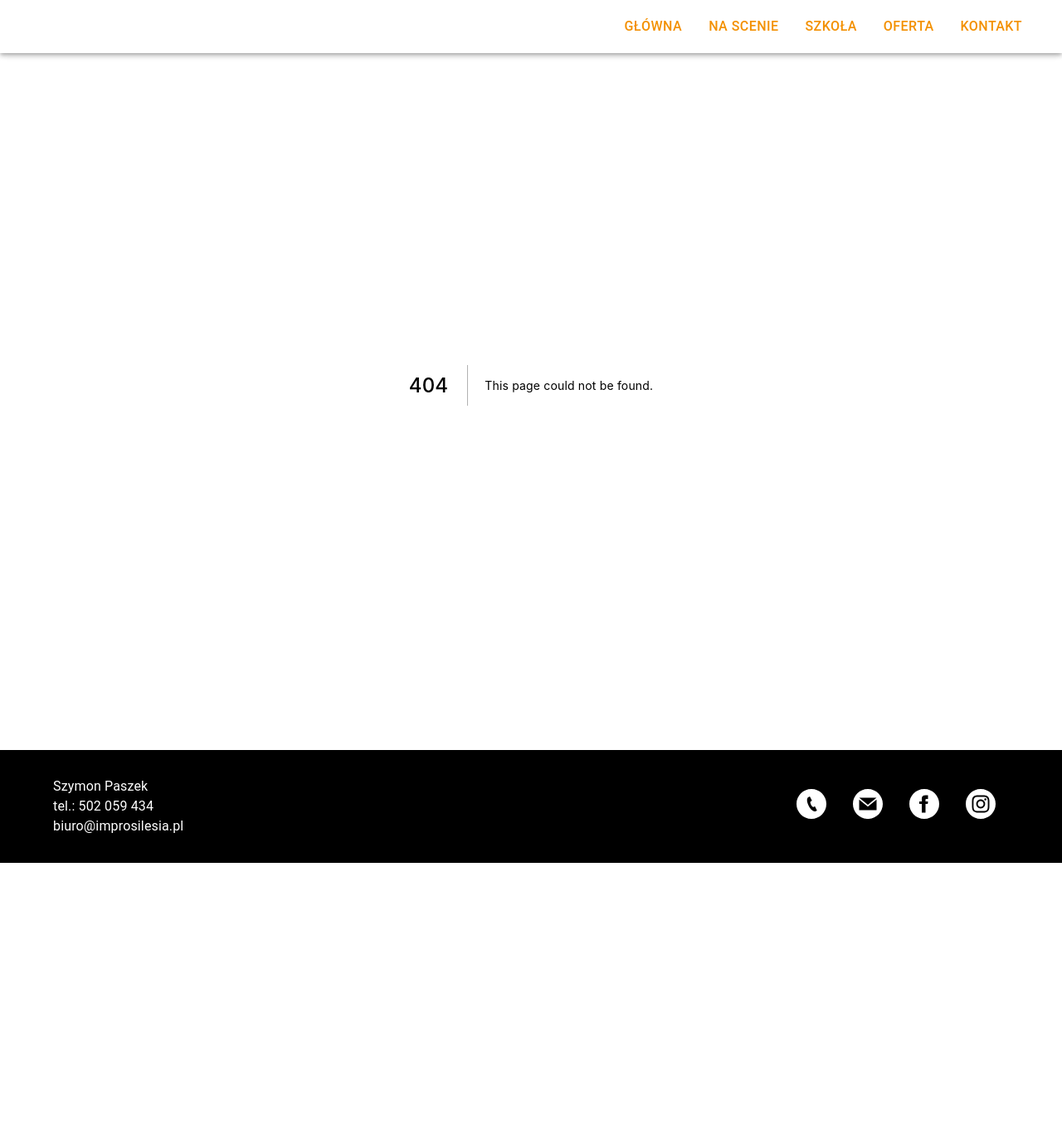
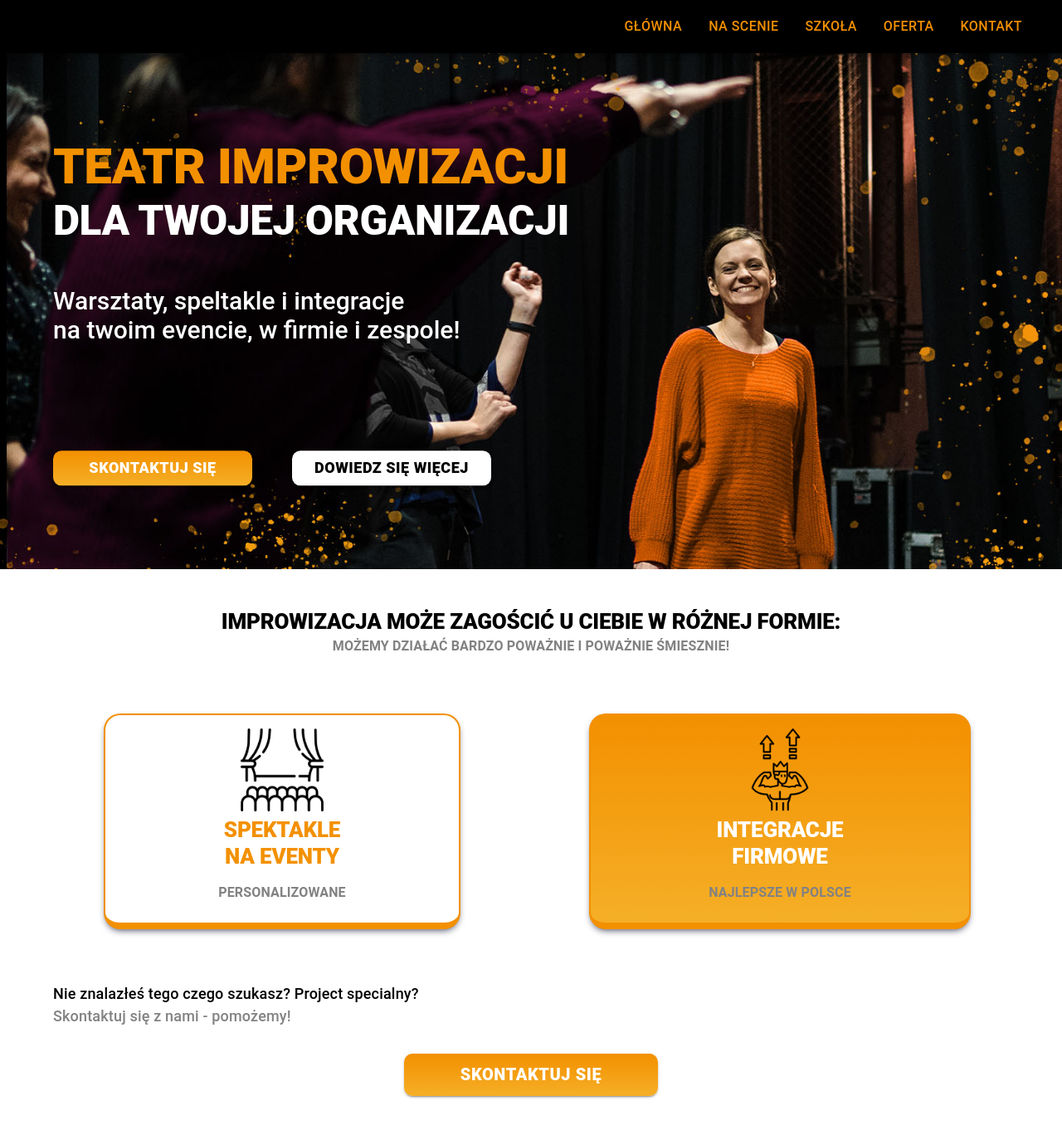
Before and after one commit to kalniei/impro-silesia, a Next.js app: page /impro_dla_firm in a window 1280 px wide. Before the commit this address had no page. Shown: the top 1362 px of the page at 83% size. Before the commit the page ends 1040 px from the top, so only its background shows below. Built offline with nearby package versions, Linux system fonts and the light colour scheme.

Commit message:
Impro dla firm

```diff
--- a/components/business/BusinessMain.tsx
+++ b/components/business/BusinessMain.tsx
@@ -1,14 +1,45 @@
 import { Grid } from '@mui/material';
+import { useRef, useState } from 'react';
+import { IBannerObj } from '../../ts/interfaces';
+import BannerComponent from '../common/BannerComponent';
+import ContactMain from '../contact/ContactMain';
 import OfferComponent from './OfferComponent';
 
+const bannerObj: IBannerObj = {
+  mainHeader: 'Teatr Improwizacji',
+  secondaryHeader: 'dla twojej organizacji',
+  secondaryHeaderFont: { xs: 23, sm: 31.5, md: 41, lg: 49.5 },
+  bodyText: 'Warsztaty, speltakle i integracje <br /> na twoim evencie, w firmie i zespole!',
+  imgPath: 'tytułowaOferta.jpg',
+  orangeButtonName: 'Skontaktuj się',
+  whiteButtonName: 'Dowiedz się więcej'
+};
+
 const BusinessMain = (): JSX.Element => {
+  const [contactRef, setContactRef] = useState<any>(null);
+  const bottomRef = useRef<HTMLImageElement>(null);
+
+  const scrollToContact = () => {
+    if (!contactRef) return;
+    window.scrollTo({ behavior: 'smooth', top: contactRef.current?.offsetTop });
+  };
+
+  const scrollToBottom = () => {
+    if (!bottomRef) return;
+    window.scrollTo({ behavior: 'smooth', top: bottomRef.current?.offsetTop });
+  };
+
   return (
     <Grid container>
-      <OfferComponent
-        scrollToContact={() => {
-          return;
-        }}
+      <BannerComponent
+        bannerObj={bannerObj}
+        orangeButtonAction={scrollToContact}
+        whiteButtonAction={scrollToBottom}
       />
+      <Grid ref={bottomRef} container item>
+        <OfferComponent scrollToContact={scrollToContact} />
+      </Grid>
+      <ContactMain setMyRef={setContactRef} />
     </Grid>
   );
 };
--- a/components/business/OfferComponent.tsx
+++ b/components/business/OfferComponent.tsx
@@ -1,4 +1,5 @@
 import { Grid, Box, Typography, Button } from '@mui/material';
+import Colors from '../../helpers/Colors';
 import { IActionObj } from '../../ts/interfaces';
 import ActionElements from '../common/ActionElements';
 
@@ -7,23 +8,26 @@
 }
 
 const benefitsArr: IActionObj[] = [
+  // {
+  //   imgName: 'friend',
+  //   mainText: 'szkolenia <br /> dla firm',
+  //   secondaryText: 'improwizacja stosowana',
+  //   actionPath: '/szkolenia_impro',
+  //   isOrange: true
+  // },
   {
-    imgName: 'friend',
-    text: 'integracje',
-    actionText: 'dowiedź się wiecej...',
-    actionPath: '/oferta_integracje'
+    imgName: 'theatre',
+    mainText: 'spektakle <br> na eventy',
+    secondaryText: 'personalizowane',
+    actionPath: '/spektakle_impro',
+    isOrange: false
   },
   {
     imgName: 'self-esteem',
-    text: 'szkolenia',
-    actionText: 'dowiedź się wiecej...',
-    actionPath: '/oferta_szkolenia'
-  },
-  {
-    imgName: 'theatre',
-    text: 'spektakle',
-    actionText: 'dowiedź się wiecej...',
-    actionPath: '/oferta_spektakle'
+    mainText: `integracje <br /> firmowe`,
+    secondaryText: 'najlepsze w polsce',
+    actionPath: '/integracja_impro',
+    isOrange: true
   }
 ];
 
@@ -34,11 +38,14 @@
         <Typography variant="h2" textAlign="center">
           Improwizacja może zagościć u ciebie w różnej formie:
         </Typography>
+        <Typography variant="subtitle1">
+          Możemy działać bardzo poważnie i poważnie śmiesznie!
+        </Typography>
         <ActionElements infoArray={benefitsArr} />
         <Grid container pl={3}>
-          <Typography variant="body1" mt={8} fontWeight={500}>
-            Nie znalazłeś tego czego szukasz? Project specialny? <br /> Skontaktuj się z nami -
-            pomożemy!
+          <Typography component="div" variant="body1" mt={8} fontWeight={500}>
+            Nie znalazłeś tego czego szukasz? Project specialny? <br />{' '}
+            <Box color={Colors.grey}>Skontaktuj się z nami - pomożemy!</Box>
           </Typography>
         </Grid>
         <Grid container justifyContent="center" mt={4}>
--- a/components/common/ActionElements.tsx
+++ b/components/common/ActionElements.tsx
@@ -11,6 +11,9 @@
 
 const useStyles = makeStyles({
   clickableCard: {
+    border: `2px solid ${Colors.mainOrange}`,
+    borderBottomWidth: '8px',
+    borderRadius: '20px',
     cursor: 'pointer',
     transition: '0.3s',
     '&:hover': {
@@ -34,13 +37,21 @@
           container
           justifyContent="center"
           item
-          md={4}
+          md={6}
           sm={6}
           xs={12}
           sx={{ mt: { xs: 4, sm: 6, md: 8 }, px: 3 }}
         >
           <Grid item textAlign="center">
-            <Card onClick={() => goTo(x?.actionPath)} className={classes.clickableCard}>
+            <Card
+              onClick={() => goTo(x?.actionPath)}
+              className={classes.clickableCard}
+              sx={{
+                backgroundImage: !x.isOrange
+                  ? 'none'
+                  : `linear-gradient(${Colors.mainOrange}, ${Colors.lightOrange})`
+              }}
+            >
               <CardContent>
                 <Grid container>
                   <Grid item xs={12}>
@@ -52,22 +63,18 @@
                     />
                   </Grid>
                   <Grid item xs={12}>
-                    <Button
-                      variant="custom"
-                      sx={{
-                        textTransform: 'uppercase',
-                        lineHeight: '1',
-                        fontSize: { xs: 15, sm: 18 },
-                        width: 240,
-                        p: { xs: '7px', sm: '12px' }
-                      }}
-                    >
-                      {x.text}
-                    </Button>
+                    <Typography variant="h2" color={x.isOrange ? Colors.white : Colors.mainOrange}>
+                      <span dangerouslySetInnerHTML={{ __html: x.mainText }} />
+                    </Typography>
                   </Grid>
                   <Grid item xs={12} mt={2}>
-                    <Typography fontSize={16} color={Colors.grey} fontWeight={600}>
-                      {x.actionText}
+                    <Typography
+                      fontSize={16}
+                      color={Colors.grey}
+                      fontWeight={600}
+                      textTransform="uppercase"
+                    >
+                      {x.secondaryText}
                     </Typography>
                   </Grid>
                 </Grid>
--- a/components/layout/Navigation.tsx
+++ b/components/layout/Navigation.tsx
@@ -105,7 +105,7 @@
                 key={item.path}
                 sx={{
                   fontSize: 16,
-                  color: router?.asPath === item.path ? Colors.black : Colors.mainOrange,
+                  color: router?.asPath === item.path ? Colors.white : Colors.mainOrange,
                   mr: 2
                 }}
                 endIcon={item.elements && item.elements.length > 0 ? <KeyboardArrowDownIcon /> : ''}
@@ -122,7 +122,7 @@
 
   return (
     <Box sx={{ display: 'flex' }} id="back-to-top-anchor">
-      <AppBar component="nav" color="simpleWhite">
+      <AppBar component="nav" color="simpleBlack">
         <Toolbar>
           <Grid container justifyContent="flex-end">
             <Grid item>
--- a/src/styles/theme.ts
+++ b/src/styles/theme.ts
@@ -8,13 +8,13 @@
   interface Palette {
     neutral: Palette['primary'];
     basic: Palette['primary'];
-    simpleWhite: Palette['primary'];
+    simpleBlack: Palette['primary'];
   }
 
   interface PaletteOptions {
     neutral?: PaletteOptions['primary'];
     basic?: PaletteOptions['primary'];
-    simpleWhite?: PaletteOptions['primary'];
+    simpleBlack?: PaletteOptions['primary'];
   }
 }
 
@@ -26,7 +26,7 @@
 
 declare module '@mui/material/AppBar' {
   interface AppBarPropsColorOverrides {
-    simpleWhite: true;
+    simpleBlack: true;
   }
 }
 
@@ -70,9 +70,9 @@
       main: Colors.mainOrange,
       contrastText: Colors.white
     },
-    simpleWhite: {
-      main: Colors.white,
-      contrastText: Colors.black
+    simpleBlack: {
+      main: Colors.black,
+      contrastText: Colors.white
     },
   },
   typography: {
--- a/ts/interfaces.ts
+++ b/ts/interfaces.ts
@@ -25,9 +25,10 @@
 
 export interface IActionObj {
   imgName: string;
-  text: string;
-  actionText: string;
+  mainText: string;
+  secondaryText?: string;
   actionPath: string;
+  isOrange: boolean;
 }
 
 export interface IBannerObj {
```
Also changed, not shown: pages/impro_dla_firm.tsx (renamed from pages/oferta.tsx), public/img/banners/tytułowaOferta.jpg (added).
